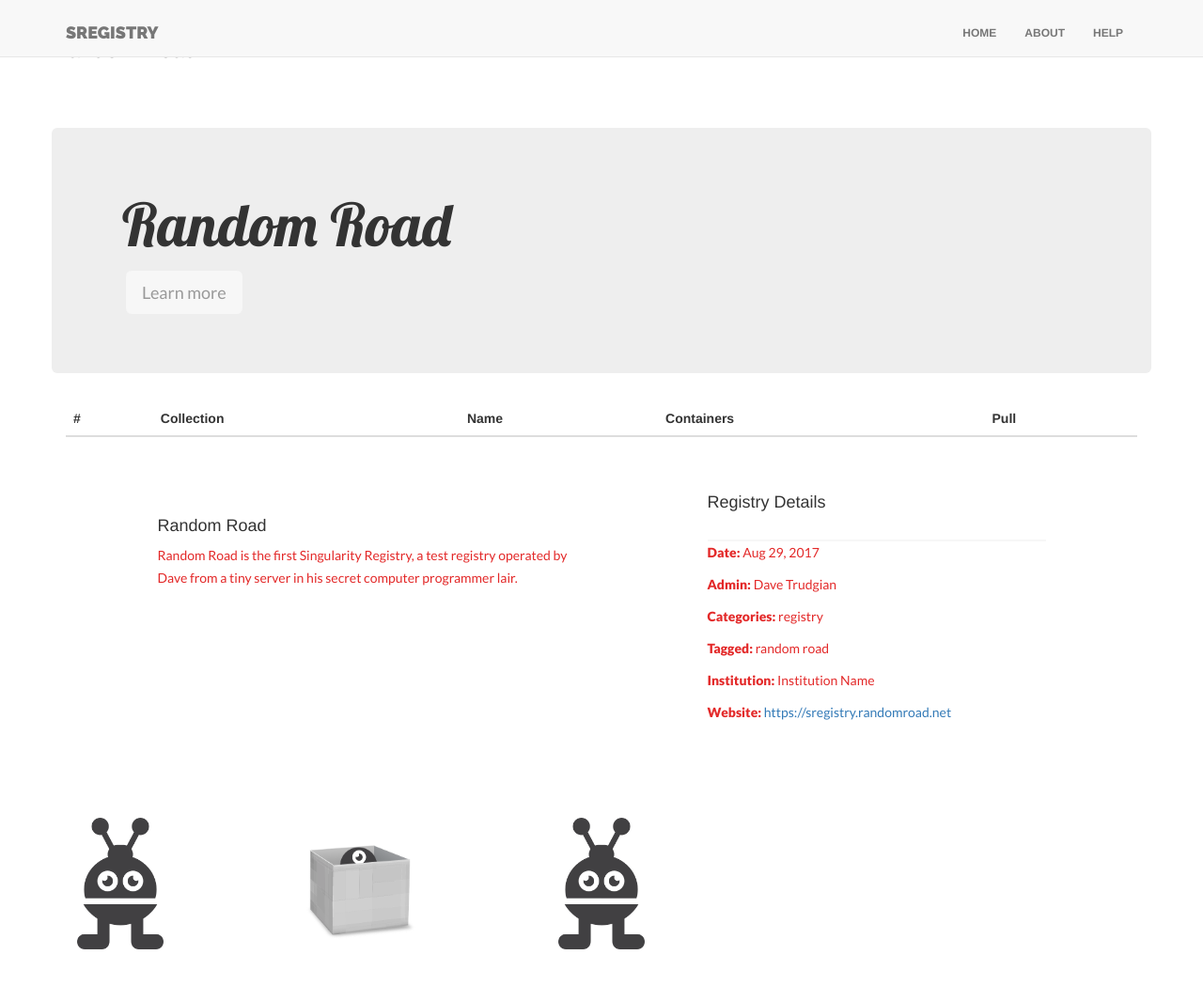
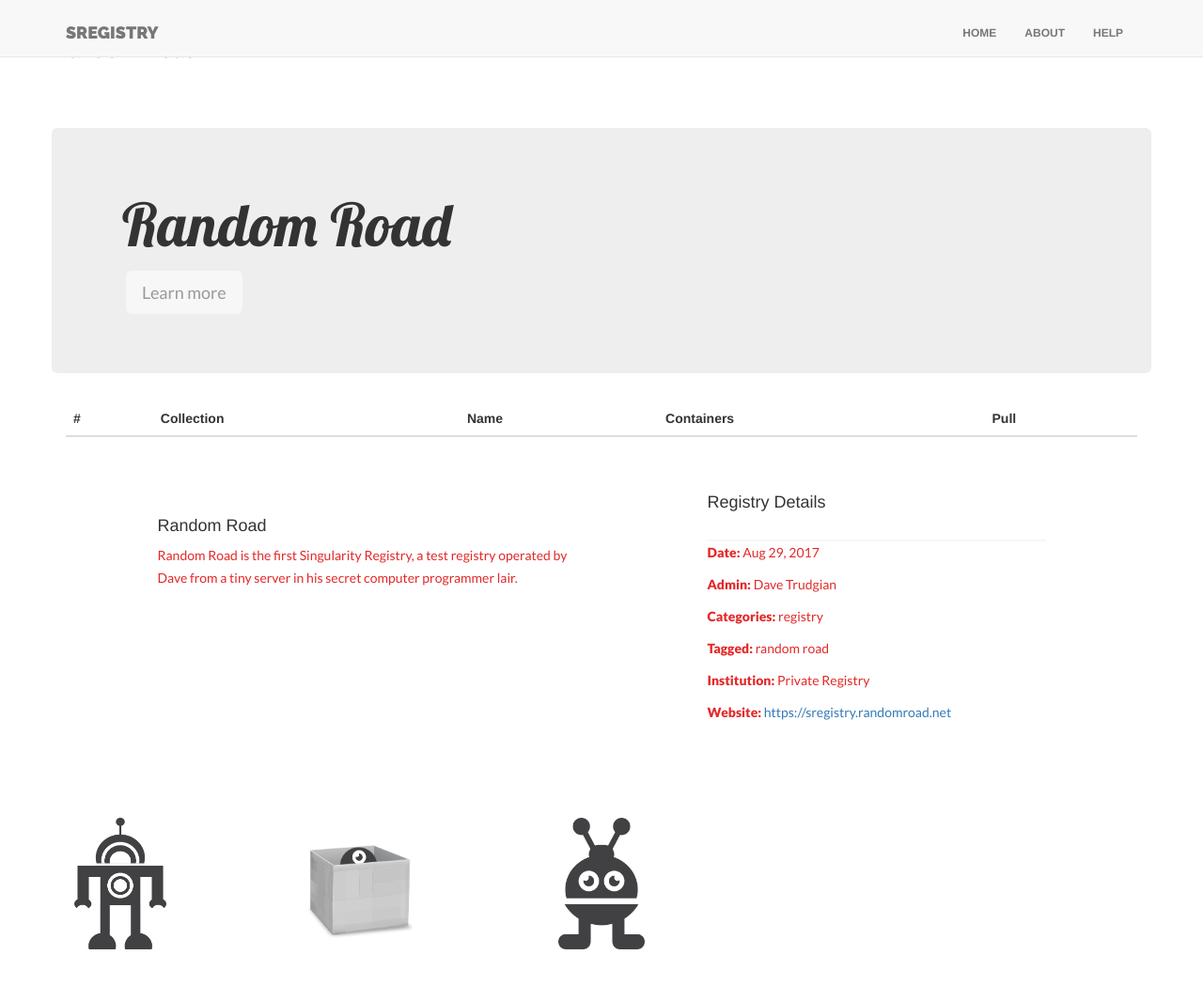
Before and after one commit to singularityhub/containers, a Jekyll site: the page built from _registries/randomroad-registry.md, in a window 1280 px wide and 1100 px high. Shown: the top 1049 px of the window at 94% size. Built offline with Jekyll 4.4.1, drawn with Linux system fonts in a browser that asks for light colours; nearby versions of some CDN libraries.

Commit message:
updating robot

```diff
--- a/_layouts/registry.html
+++ b/_layouts/registry.html
@@ -24,7 +24,7 @@ layout: default
             <p><b>Categories:</b> {{ page.categories }}</p>
             <p><b>Tagged:</b> {{ page.tagged }}</p>
             <p><b>Institution:</b> {{ page.institution }}</p>
-            <p><b>Website:</b> <a href="{{ page.website }}">{{ page.base }}</a></p>
+            <p><b>Website:</b> <a href="{{ page.base }}" target="_blank">{{ page.base }}</a></p>
         </div>
     </div><! --/row -->
 </div><! --/container -->
--- a/_registries/randomroad-registry.md
+++ b/_registries/randomroad-registry.md
@@ -6,10 +6,10 @@ date:   2017-08-29 16:54:46
 author: Dave Trudgian
 categories:
 - registry
-img: robots/robot1.png
+img: robots/robot2.png
 thumb: robots/robot1.png
 tagged: random road
-institution: Institution Name
+institution: Private Registry
 ---
 
 Random Road is the first Singularity Registry, a test registry operated by Dave from a tiny server in his secret computer programmer lair.
```
